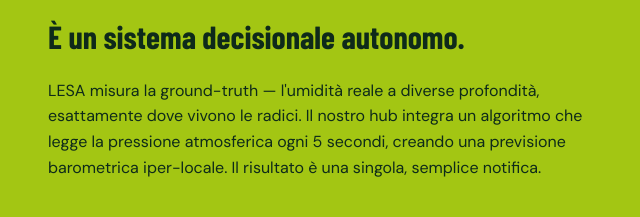
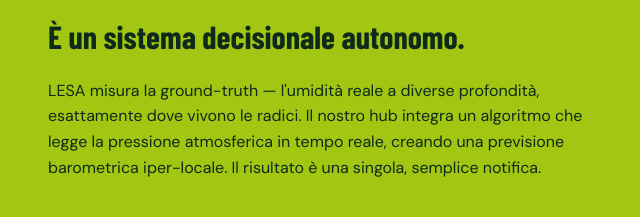
Before and after one commit to angelafer26/Angelafer26.github.io, a plain HTML site: page index.html in a window 1280 px wide. Shown: the part 2144-2361 px from the top of the page, 16-656 px from the left. Drawn offline with nearby package versions, Linux system fonts and the light colour scheme; a web font is replaced by a local one.

Commit message:
Update atmospheric pressure measurement description

```diff
--- a/index.html
+++ b/index.html
@@ -71,7 +71,7 @@
       <div>
         <h2 class="xl up">Non è solo un sensore.</h2>
         <p class="h3">È un sistema decisionale autonomo.</p>
-        <p>LESA misura la ground-truth — l'umidità reale a diverse profondità, esattamente dove vivono le radici. Il nostro hub integra un algoritmo che legge la pressione atmosferica ogni 5 secondi, creando una previsione barometrica iper-locale. Il risultato è una singola, semplice notifica.</p>
+        <p>LESA misura la ground-truth — l'umidità reale a diverse profondità, esattamente dove vivono le radici. Il nostro hub integra un algoritmo che legge la pressione atmosferica in tempo reale, creando una previsione barometrica iper-locale. Il risultato è una singola, semplice notifica.</p>
         <div class="pills" aria-label="Esempi di notifica">
           <p class="pill">Irriga ora</p>
           <p class="pill wait">Aspetta. Pioverà domani.</p>
```
